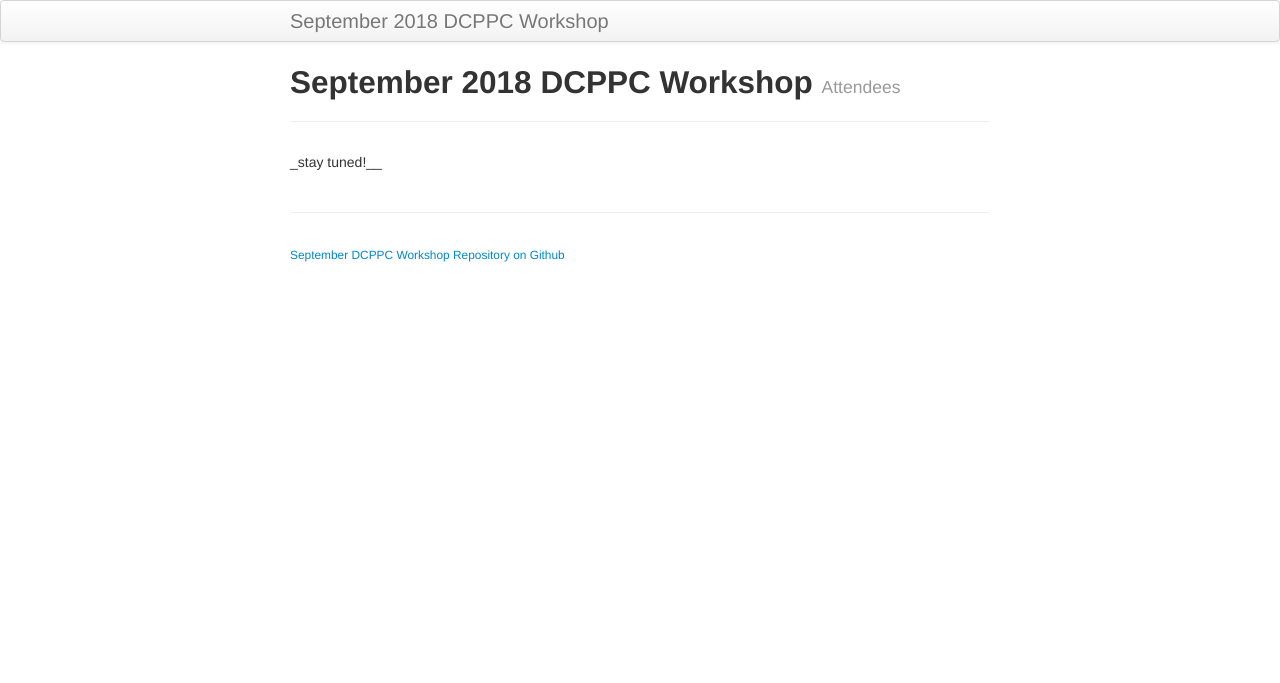
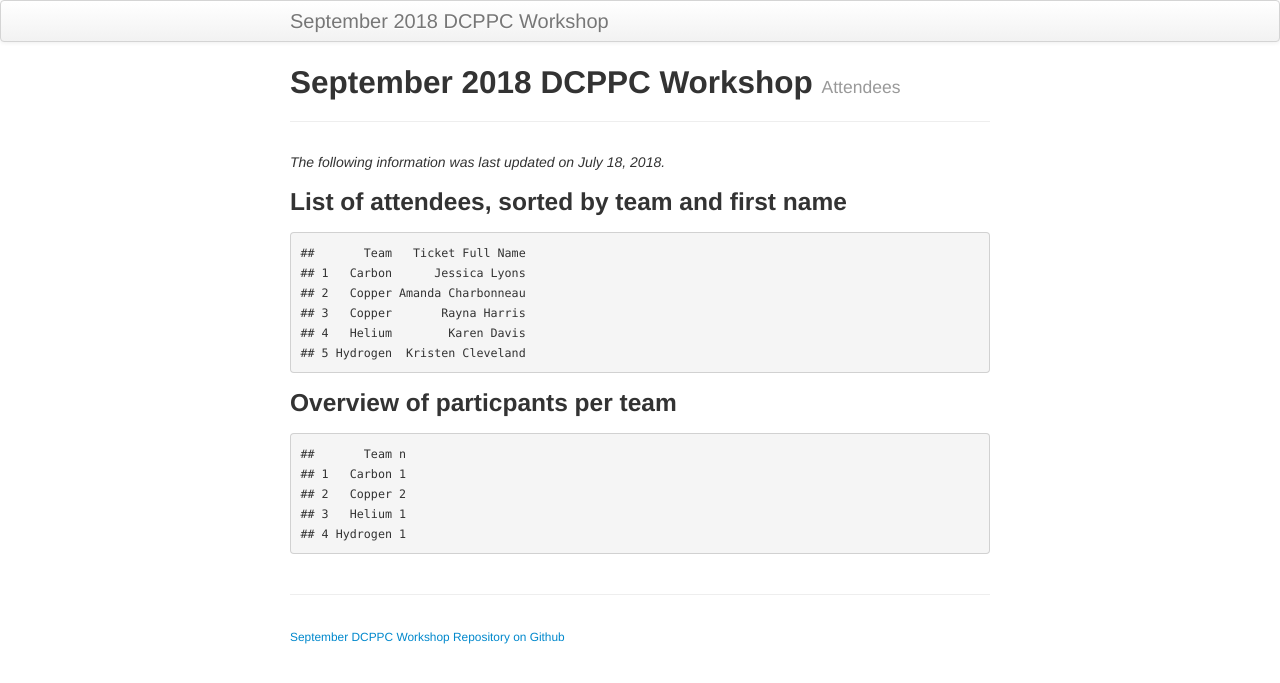
Before and after one commit to dcppc/2018-september-workshop, a Jekyll site: the page built from docs/attendees.md, in a window 1280 px wide. Shown: the top 683 px of the page. Built offline with Jekyll 4.4.1, drawn with Linux system fonts in a browser that asks for light colours.

Commit message:
add first 5 registrants

```diff
--- a/docs/attendees.md
+++ b/docs/attendees.md
@@ -2,6 +2,24 @@
 layout: page
 title: September 2018 DCPPC Workshop
 tagline: Attendees
+
 ---
 
-_stay tuned!__
+*The following information was last updated on July 18, 2018.*
+
+### List of attendees, sorted by team and first name
+
+    ##       Team   Ticket Full Name
+    ## 1   Carbon      Jessica Lyons
+    ## 2   Copper Amanda Charbonneau
+    ## 3   Copper       Rayna Harris
+    ## 4   Helium        Karen Davis
+    ## 5 Hydrogen  Kristen Cleveland
+
+### Overview of particpants per team
+
+    ##       Team n
+    ## 1   Carbon 1
+    ## 2   Copper 2
+    ## 3   Helium 1
+    ## 4 Hydrogen 1
```
